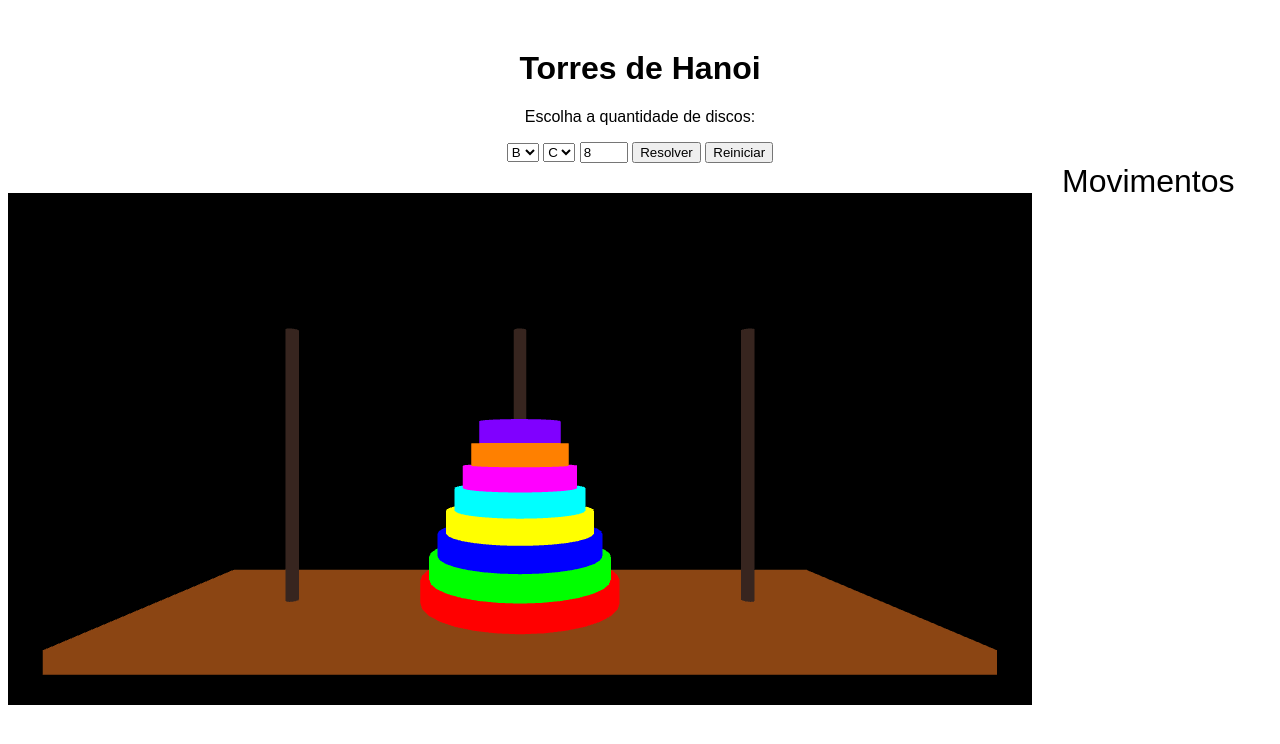
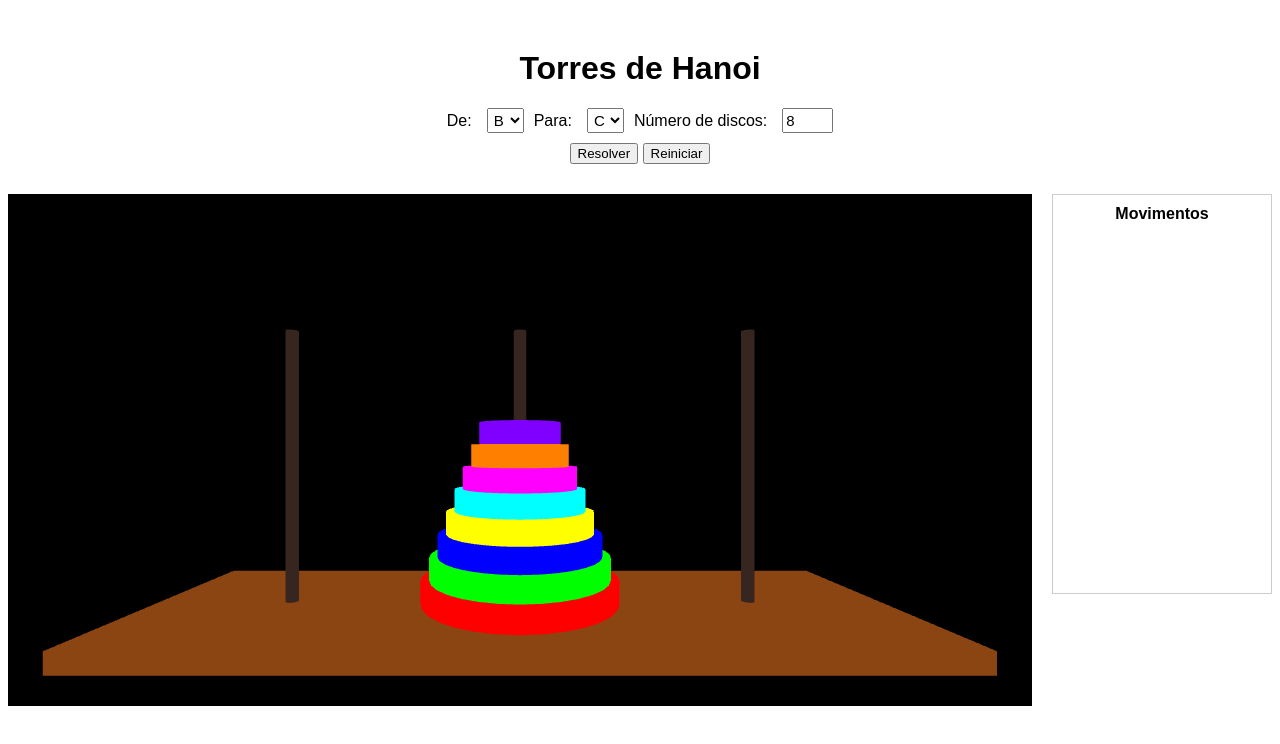
Before and after one commit to projeto-de-algoritmos-2024/D-C_TorresDeHanoi, a website built with Vite: page src/index.html in a window 1280 px wide. Built offline with nearby package versions, Linux system fonts and the light colour scheme; animation ran at ten frames a second.

```diff
--- a/src/index.html
+++ b/src/index.html
@@ -10,25 +10,33 @@
 
 <body>
     <h1>Torres de Hanoi</h1>
-    <div>
-        <p>Escolha a quantidade de discos: </p>
+    <div id="selects">
+        <label for="fromPeg">De: </label>
         <select id="fromPeg">
             <option value="0">A</option>
             <option value="1" selected>B</option>
             <option value="2">C</option>
         </select>
+
+        <label for="toPeg">Para: </label>
         <select id="toPeg">
             <option value="0">A</option>
             <option value="1">B</option>
             <option value="2" selected>C</option>
         </select>
+
+        <label for="numberDisks">Número de discos: </label>
         <input type="number" name="discs" id="numberDisks" min="1" max="8">
+    </div>
+    <div id="buttons">
         <button id="solve">Resolver</button>
         <button id="reset">Reiniciar</button>
     </div>
+
+    <body>
         <section id="side">
             <div>
-            <canvas id="canvas"></canvas>
+                <canvas id="canvas" width="800" height="400"></canvas>
             </div>
             <div id="movements">
                 <p>Movimentos</p>
@@ -36,6 +44,9 @@
                 </ol>
             </div>
         </section>
+    </body>
+
+</html>
 
 <script type="module" src="./script.js"></script>
 </body>
--- a/src/style.css
+++ b/src/style.css
@@ -3,6 +3,28 @@
     text-align: center;
     margin-top: 50px;
 }
+
+#selects {
+    display: flex;
+    align-items: center;
+    justify-content: center;
+    gap: 10px;
+}
+
+#selects label {
+    margin-right: 5px; /* Space between label text and element */
+}
+
+#selects select,
+#selects input {
+    padding: 2px;
+    font-size: 15px;
+}
+
+#buttons {
+    margin-top: 10px;
+}
+
 #canvas {
     margin-top: 30px;
 }
@@ -11,19 +33,36 @@
     display: flex;
     flex-direction: row;
     flex-wrap: nowrap;
-    max-width: 1000px;
+    /* max-width: 1000px; */
 }
 
 #movements {
-    margin-left: 30px;
-    margin-top: 0;
-    font-size: 2rem;
+    width: 300px; /* Adjust width as necessary */
+    max-height: 400px;
+    overflow-y: auto;
+    border: 1px solid #ccc;
+    background-color: #fff;
+    padding: 10px;
+    box-sizing: border-box;
+    margin-left: 20px; /* Space between canvas and movements */
+    margin-top: 30px;
 }
 
 #movements p {
     margin-top: 0;
+    font-weight: bold;
 }
 
-#movements li {
-    font-size: 1.2rem;
+#movementsList {
+    list-style: none;
+    padding-left: 0;
+    margin-top: 10px;
 }
+
+#movementsList li {
+    margin-bottom: 10px;
+    padding: 5px;
+    background-color: #f9f9f9;
+    border-radius: 5px;
+    box-shadow: 0 1px 2px rgba(0,0,0,0.1);
+}
```
Lines whose indentation alone changed are shown as unchanged.
